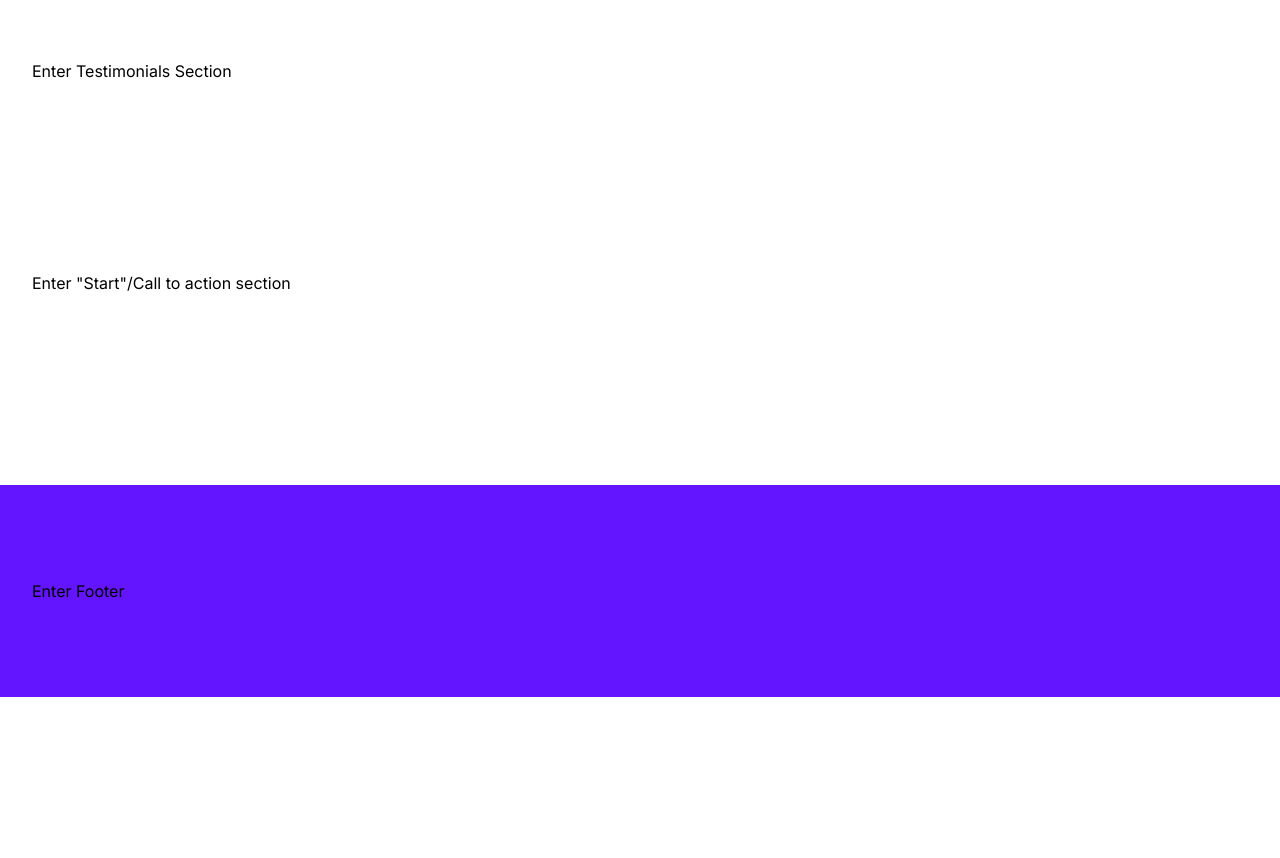
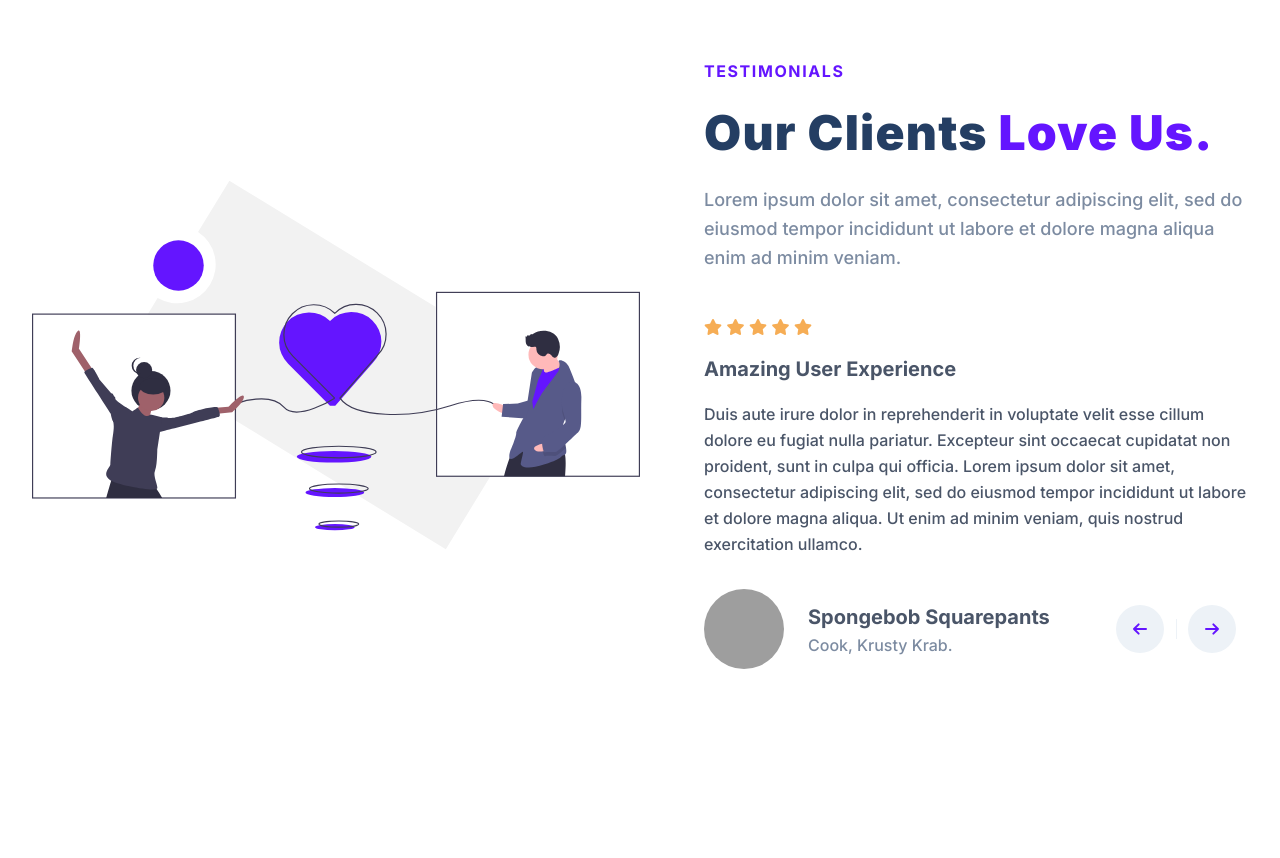
Before and after one commit to ykarfaridis/Module-2-Final-Project, a plain HTML site: page index.html in a window 1280 px wide. Shown: the part 4892-5750 px from the top of the page. Before the commit the page ends 5589 px from the top, so only its background shows below. Drawn offline with Linux system fonts and the light colour scheme; grey boxes are pictures that could not be loaded.

Commit message:
Testimomnials Complete

```diff
--- a/index.html
+++ b/index.html
@@ -341,7 +341,45 @@
         <section id="testimonials">
             <div class="container">
                 <div class="row">
-                    <!--  -->Enter Testimonials Section<!--  -->
+                 <img src="./assets/love-illustration.c759090fa833369ad6ffb6eb19cacb3e.svg" class="testimonials__img" alt="">
+                 <div class="testimonials__description">
+                    <div class="section__tag">testimonials</div>
+                    <h2 class="section__title">Our Clients <span class="purple">Love Us.</span></h2>
+                    <p class="section__para">Lorem ipsum dolor sit amet, consectetur adipiscing elit, sed do eiusmod tempor incididunt ut labore et dolore magna aliqua enim ad minim veniam.</p>
+                    <div class="testimonial">
+                        <div class="testimonial__rating">
+                            <i class="fas fa-star" aria-hidden="true"></i>
+                            <i class="fas fa-star" aria-hidden="true"></i>
+                            <i class="fas fa-star" aria-hidden="true"></i>
+                            <i class="fas fa-star" aria-hidden="true"></i>
+                            <i class="fas fa-star" aria-hidden="true"></i>
+                        </div>
+                    <h3 class="testimonial__title">Amazing User Experience</h3>
+                    <p class="testimonial__para">Duis aute irure dolor in reprehenderit in voluptate velit esse cillum dolore eu fugiat nulla pariatur. Excepteur sint occaecat cupidatat non proident, sunt in culpa qui officia. Lorem ipsum dolor sit amet, consectetur adipiscing elit, sed do eiusmod tempor incididunt ut labore et dolore magna aliqua. Ut enim ad minim veniam, quis nostrud exercitation ullamco.</p>
+                    <div class="testimonial__bottom">
+                        <div class="testimonial__profile">
+                            <img src="https://i.scdn.co/image/ab6761610000e5eb877d4c061d08c040974224be" class="testimonial__img" alt="">
+                            <div class="testimonial__details">
+                                <div class="testimonial__name">Spongebob Squarepants</div>
+                                <div class="testimonial__role">Cook, Krusty Krab.</div>
+                            </div>
+                        </div>
+                        <div class="testimonial__buttons">
+                            <button class="testimonial__button">
+                                <svg fill="none" stroke="rgb(100,21,255)" stroke-linecap="round" stroke-linejoin="round" stroke-width="3" viewBox="0 0 24 24">
+                        <path d="M10 19l-7-7m0 0l7-7m-7 7h18"></path>
+                      </svg>
+                            </button>
+                            <div class="divider"></div>
+                            <button class="testimonial__button">
+                                <svg fill="none" stroke="rgb(100,21,255)" stroke-linecap="round" stroke-linejoin="round" stroke-width="3" viewBox="0 0 24 24">
+                        <path d="M14 5l7 7m0 0l-7 7m7-7H3"></path>
+                      </svg>
+                            </button>
+                        </div>
+                    </div>
+                    </div>
+                 </div>
                 </div>
             </div>
         </section>
--- a/style.css
+++ b/style.css
@@ -828,6 +828,114 @@ TESTIMONIALS ↓
   display: flex;
 }
 
+.testimonials__img,.testimonials__description{
+  width: 50%;
+}
+
+.testimonials__description{
+  display: flex;
+  flex-direction: column;
+  padding-left: 64px;
+}
+
+.testimonial{
+  margin-top: 40px;
+}
+
+.testimonial__rating{
+  color: rgba(246,173,85);
+  margin-right: 2px;
+  margin-top: 4px;
+}
+
+.fa-solid, .fas{
+  font-weight: 900;
+}
+
+.fa-star{
+  --fa: "\f005";
+}
+
+.testimonial__title{
+  color: #4a5568;
+  line-height: 1.625;
+  margin-top: 1rem;
+  font-size: 1.25rem;
+  font-weight: 700;
+}
+
+.testimonial__para{
+  margin-top: 1rem;
+  margin-bottom: 2rem;
+  font-weight: 500;
+  line-height: 1.625;
+  font-size: 16px;
+  color: rgb(74 85 104);
+}
+
+.testimonial__bottom{
+  display: flex;
+  justify-content: space-between;
+}
+
+.testimonial__profile{
+  display: flex;
+  align-items: center;
+}
+
+.testimonial__img{
+  width: 80px;
+  height: 80px;
+  border-radius: 50%;
+}
+
+.testimonial__details{
+  margin-left: 24px;
+}
+
+.testimonial__name{
+  color: #4a5568;
+  line-height: 1.625;
+  font-size: 1.25rem;
+  font-weight: 700;
+}
+
+.testimonial__role{
+  color: #7c8ba1;
+  font-weight: 500;
+  line-height: 1.5;
+}
+
+.testimonial__buttons{
+  display: flex;
+  align-items: center;
+}
+
+.testimonial__button{
+  display: flex;
+  justify-content: center;
+  align-items: center;
+  padding: 16px;
+  background: #edf2f7;
+  border-radius: 50%;
+  margin: 0 12px;
+  transition: all 300ms ease;
+}
+
+.testimonial__button svg{
+  width: 16px;
+  height: 16px;
+}
+
+.divider{
+  margin-top: 0.75rem;
+  margin-bottom: 0.75rem;
+  border-right-width: 1px;
+  width: 0.5px;
+  background-color: #edf2f7;
+  height: 20px;
+}
+
 /*
 
 START / CALL TO ACTION ↓
```
